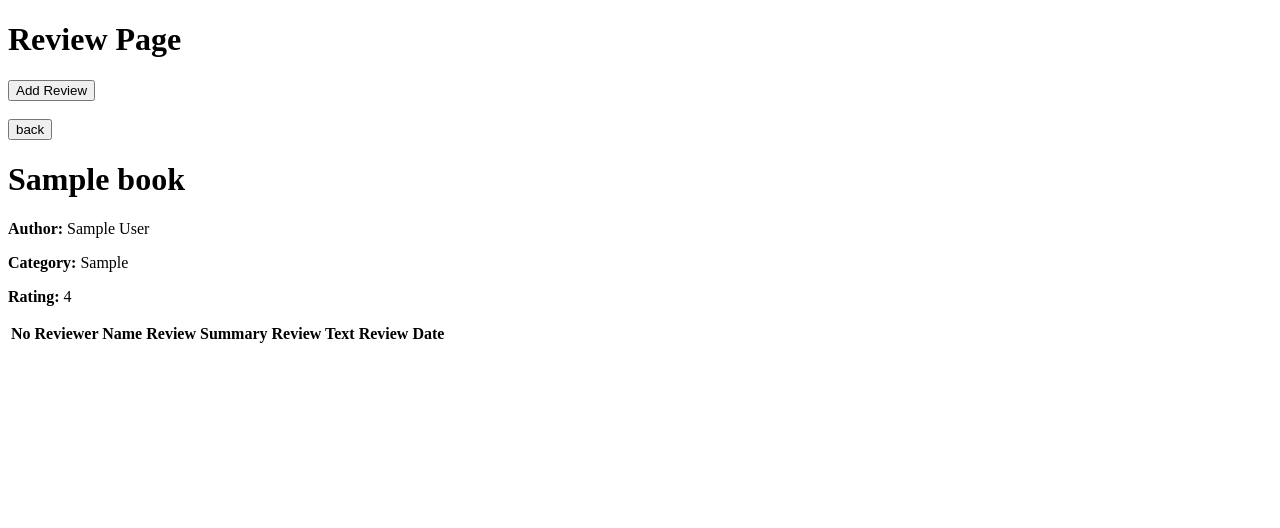
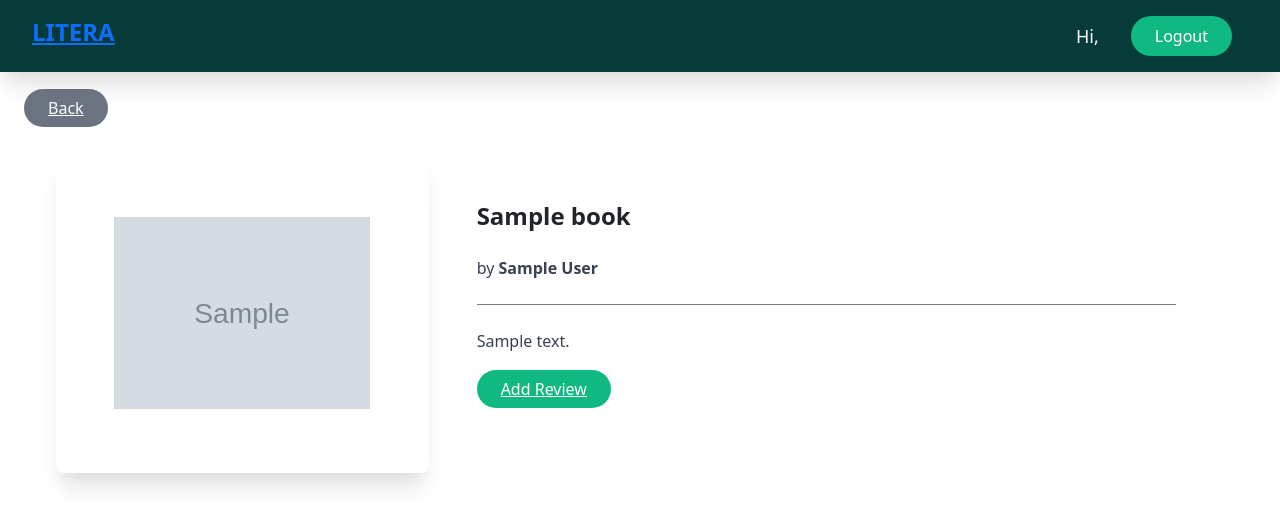
Before and after one commit to Litera-Bhinneka/Litera-Bhinneka-Web, a Django app: page /review/book-review/1/ in a window 1280 px wide. Shown: the top 528 px of the page. Run offline with Django 4.2, Linux system fonts and the light colour scheme; tables that the repository leaves empty hold one stand-in row (values such as "Sample post"); grey boxes marked "Sample" are stand-in pictures; lists and menus that the app fills with data are empty.

Commit message:
add navbar

```diff
--- a/catalog/views.py
+++ b/catalog/views.py
@@ -6,6 +6,7 @@
     books = Book.objects.all().values()
     context = {
         'books': books,
+        'name': request.user.username,
     }
 
     return render(request, "show_catalog.html", context)
--- a/litera/urls.py
+++ b/litera/urls.py
@@ -23,4 +23,5 @@
     path('authentication/', include('authentication.urls')),
     path('review/', include('review.urls')),
     path('catalog/', include('catalog.urls')),
+    path('recommendation/', include('recommendation.urls')),
 ]
--- a/review/templates/book_review.html
+++ b/review/templates/book_review.html
@@ -1,31 +1,68 @@
 {% extends 'base.html' %}
 
+
 {% block content %}
-    <h1>Review Page</h1>
-
-    <a href="{% url 'review:add_review' %}">
-        <button>
-            Add Review
+    <nav class="bg-custom-navy text-white py-3 px-4 flex justify-between items-center shadow-xl">
+        <a href="{% url 'homepage:show_homepage' %}" class="text-2xl font-bold ml-2 text-while hover:text-gray-350">
+            <h1 class="text-2xl font-bold">LITERA</h1>
+        </a>
+        <div class="mx-6 flex items-center gap-8">
+            <span class="text-lg">Hi, <strong>{{ name }}</strong></span>
+            <a href="{% url 'authentication:logout' %}">
+                <button class="bg-green-500 hover:bg-green-700 text-white py-2 px-4 rounded-full">
+                    Logout
                 </button>
             </a>
+        </div>
+    </nav>
 
-    <br><br>
+    <div class="m-4">
+        <div>
+            <a href="{% url 'catalog:show_catalog' %}" class="text-white bg-gray-500 hover:bg-gray-700 py-2 px-4 rounded-full">
+                Back
+            </a>
+        </div>
 
-    <a href="{% url 'catalog:show_catalog' %}">
-        <button>
-            back
-        </button>
+        <!-- Display book image and its detail in columns -->
+        <div class="flex justify-between p-8">
+            <div class="w-1/3 flex justify-center items-center rounded-lg overflow-hidden shadow-xl">
+                <img class="max-w-full h-auto object-cover" style="max-height: 192px;" src="{{ book.image_link }}" alt="book cover">
+            </div>
+            <div class="m-4 w-2/3 p-4">
+                <h1 class="text-2xl font-bold mb-4">{{book.title}}</h1>
+                <div class="mb-4">
+                    <p class="text-gray-700">by <b>{{book.author}}</b></p>
+                </div>
+                <div class="my-4 border-t border-solid border-gray-600 border-t-4 border-opacity-75 mx-0 w-full"></div>
+                <div class="mb-4">
+                    <p class="text-gray-700">{{book.description}}</p>
+                </div>
+                <div class="mb-4">
+                    <a href="{% url 'review:add_review' %}" class="text-white bg-green-500 hover:bg-green-700 py-2 px-4 rounded-full">
+                        Add Review
                     </a>
-
-    <!-- Display book details outside the table -->
-    <h1>{{ book.title }}</h1>
-    <p><strong>Author:</strong> {{ book.author }}</p>
-    <p><strong>Category:</strong> {{ book.category }}</p>
-    <p><strong>Rating:</strong> {{ book.rating }}</p>
-    <!-- Add more book details as needed -->
+                </div>
+            </div>
+        </div>
 
         <!-- Display reviews in a table -->
-    <table>
+        <div class="row">
+            {% for review in reviews %}
+            <div class="card">
+                <div class="card-header">
+                    {{review.reviewer_name}}
+                </div>
+                <div class="card-body">
+                <blockquote class="blockquote mb-0">
+                    <p>{{ review.review_text }}</p>
+                    <footer class="blockquote-footer">{{ review.review_date }}</footer>
+                </blockquote>
+                </div>
+            </div>
+            {% endfor %}
+        </div>
+
+        <!-- <table>
             <tr>
                 <th>No</th>
                 <th>Reviewer Name</th>
@@ -36,7 +73,7 @@
 
             {% comment %} Berikut cara memperlihatkan data produk di bawah baris ini {% endcomment %}
 
-        {% for review in reviews %} <!-- Access reviews associated with the book -->
+            {% for review in reviews %}
                 <tr>
                     <td>{{ forloop.counter }}</td>
                     <td>{{ review.reviewer_name }}</td>
@@ -45,8 +82,9 @@
                     <td>{{ review.review_date }}</td>
                 </tr>
             {% endfor %}
-    </table>
+        </table> -->
 
         <br />
+    </div>
 
 {% endblock content %}
--- a/review/views.py
+++ b/review/views.py
@@ -22,6 +22,7 @@
     context = {
         'book': book,
         'reviews': reviews,
+        'name': request.user.username,
     }
 
     return render(request, "book_review.html", context)
--- a/templates/base.html
+++ b/templates/base.html
@@ -3,15 +3,20 @@
 <html lang="en">
     <head>
         <meta charset="UTF-8" />
-        <meta
-            name="viewport"
-            content="width=device-width, initial-scale=1.0"
-        />
+        <meta name="viewport" content="width=device-width, initial-scale=1.0"/>
+        <link href="https://cdn.jsdelivr.net/npm/tailwindcss@2.2.16/dist/tailwind.min.css" rel="stylesheet">
+        <link href="https://cdn.jsdelivr.net/npm/bootstrap@5.3.2/dist/css/bootstrap.min.css" rel="stylesheet" integrity="sha384-T3c6CoIi6uLrA9TneNEoa7RxnatzjcDSCmG1MXxSR1GAsXEV/Dwwykc2MPK8M2HN" crossorigin="anonymous">
+        <!-- <script src="https://code.jquery.com/jquery-3.6.0.min.js" integrity="sha384-KyZXEAg3QhqLMpG8r+J4jsl5c9zdLKaUk5Ae5f5b1bw6AUn5f5v8FZJoMxm6f5cH1" crossorigin="anonymous"></script> -->
+        <style>
+            .bg-custom-navy {
+                background-color: #073B3A
+                }
+            </style>
         {% block meta %}
         {% endblock meta %}
     </head>
 
-    <body>
+    <body >
         {% block content %}
         {% endblock content %}
     </body>
```
Also changed, not shown: catalog/templates/show_catalog.html (+17 -10 lines), homepage/templates/homepage.html (+19 -19 lines), 3 other files. Lines whose indentation alone changed are shown as unchanged.
